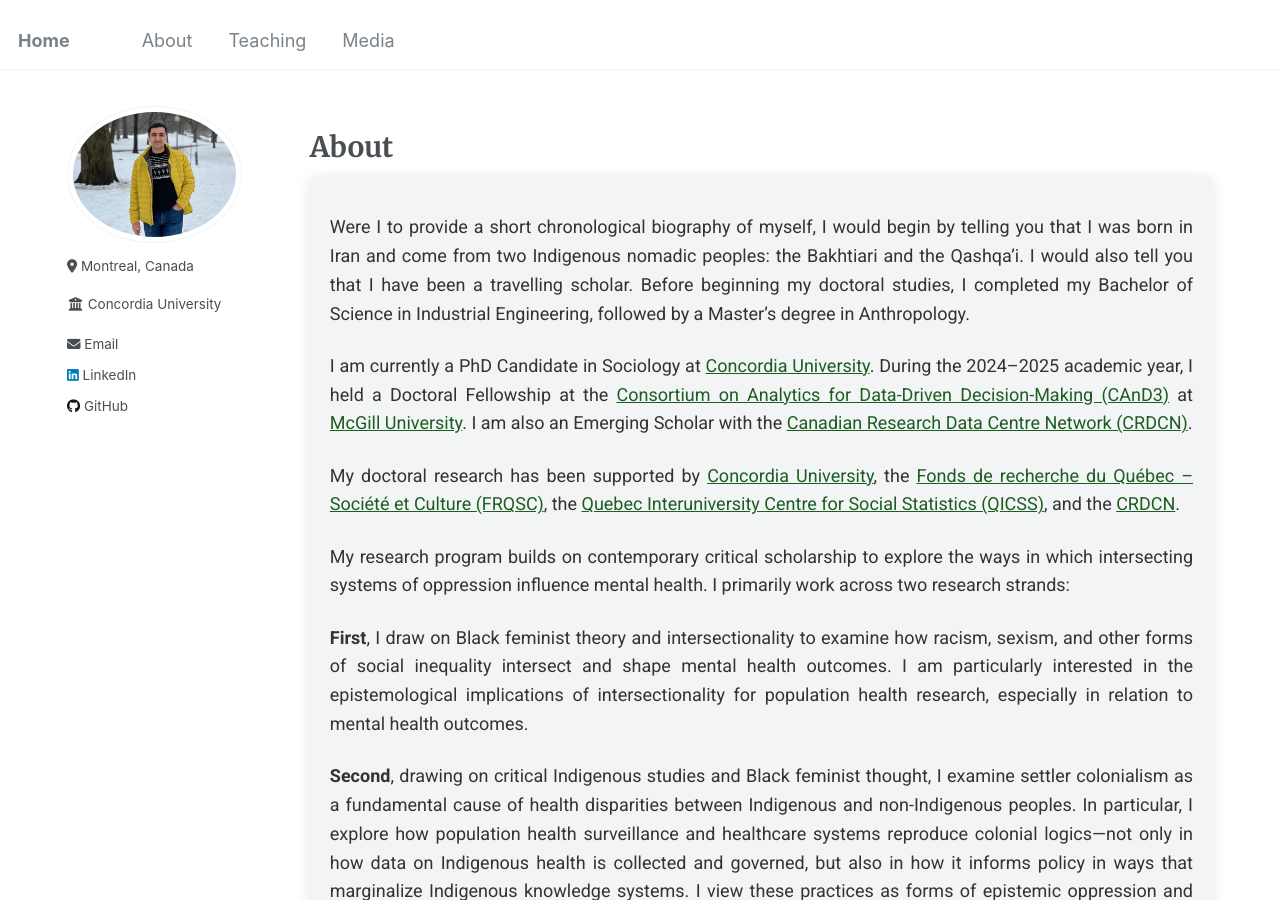
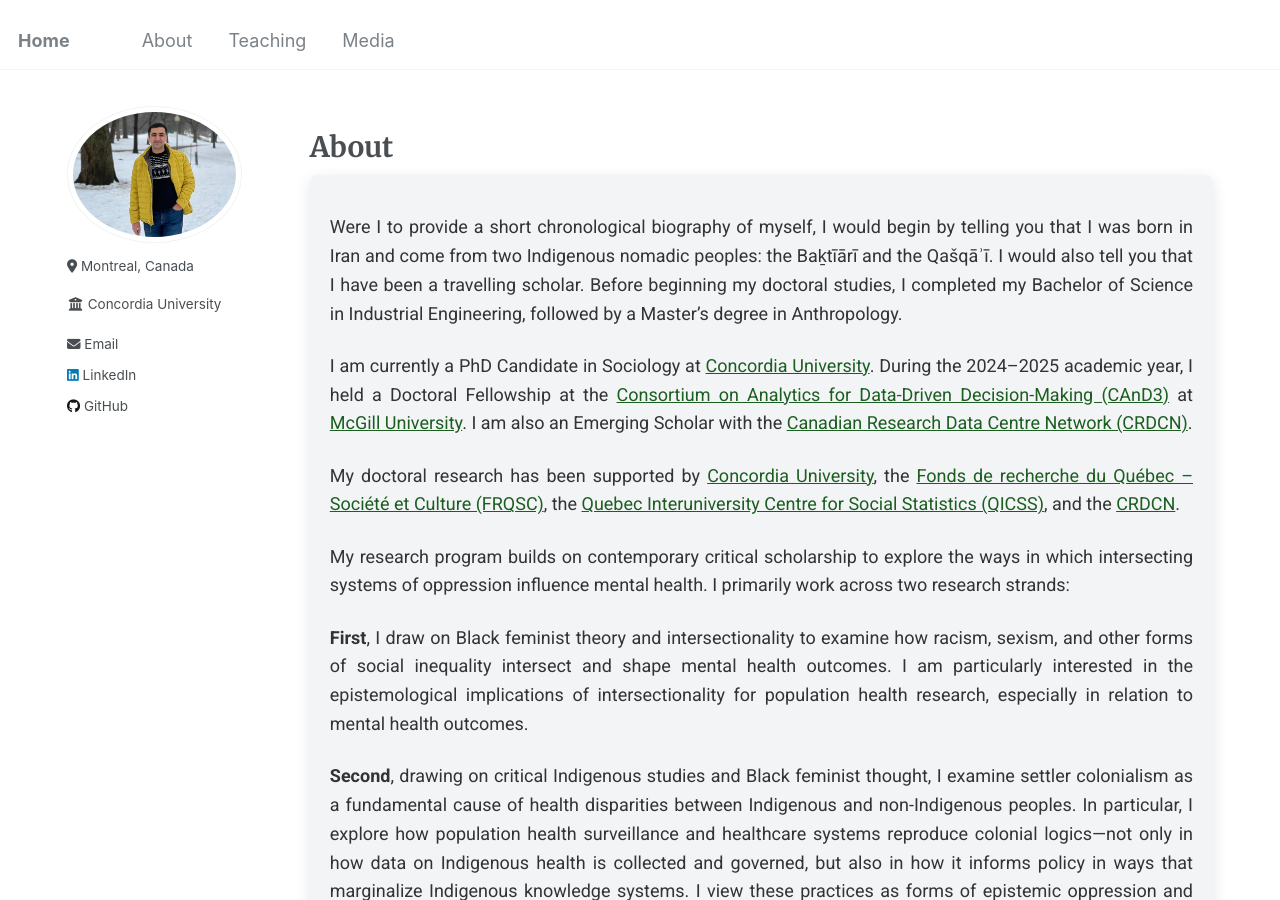
Before and after one commit to Mohsnmonji/mohsnmonji.github.io, a Jekyll site: the page built from about-me.md, in a window 1280 px wide and 900 px high. Built offline with Jekyll 4.4.1, drawn with Linux system fonts in a browser that asks for light colours.

Commit message:
Update about-me.md

```diff
--- a/about-me.md
+++ b/about-me.md
@@ -84,7 +84,7 @@ author_profile: true
 <!-- BIOGRAPHY & RESEARCH OVERVIEW CARD -->
 <div class="card">
   <p>
-    Were I to provide a short chronological biography of myself, I would begin by telling you that I was born in Iran and come from two Indigenous nomadic peoples: the Bakhtiari and the Qashqa’i. I would also tell you that I have been a travelling scholar. Before beginning my doctoral studies, I completed my Bachelor of Science in Industrial Engineering, followed by a Master’s degree in Anthropology.
+    Were I to provide a short chronological biography of myself, I would begin by telling you that I was born in Iran and come from two Indigenous nomadic peoples: the Baḵtīārī and the Qašqāʾī. I would also tell you that I have been a travelling scholar. Before beginning my doctoral studies, I completed my Bachelor of Science in Industrial Engineering, followed by a Master’s degree in Anthropology.
   </p>
 
   <p>
```
